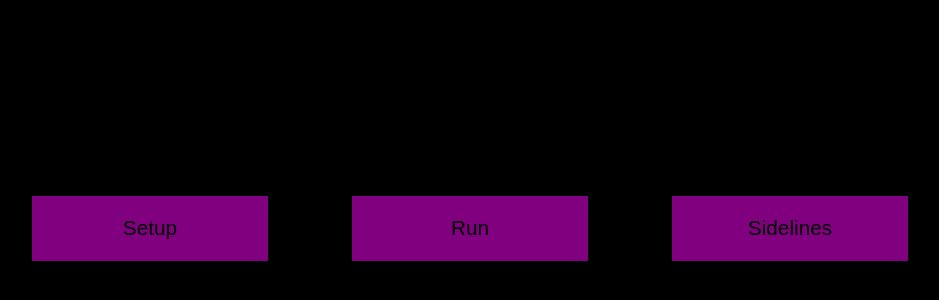
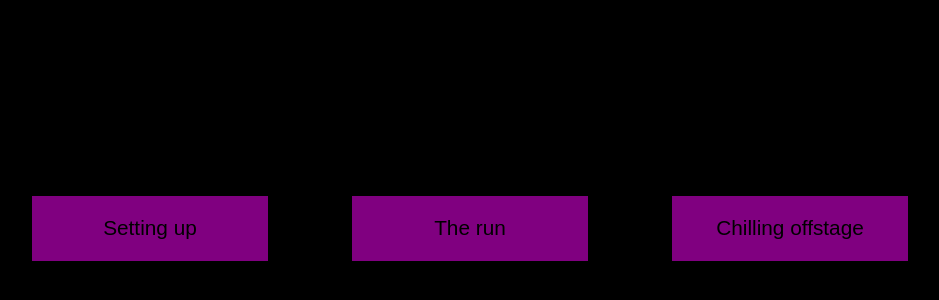
Before and after one commit to codl/esa_ambience, a plain HTML site: page index.html in a window 1280 px wide. Shown: the part 34-334 px from the top of the page, without its empty margins (170-1109 px from the left). Drawn offline with Linux system fonts and the light colour scheme.

Commit message:
clean up

```diff
--- a/ambience.js
+++ b/ambience.js
@@ -10,6 +10,7 @@ window.ambience = function() {
         var audio = document.createElement("audio");
         audio.loop = true;
         audio.volume = 0;
+        audio.preload = "auto";
 
         (function(audio, input){
             var fade;
@@ -19,7 +20,6 @@ window.ambience = function() {
                     fade = null;
                 }
 
-                console.log(input.id, audio.volume);
                 var newvol = audio.volume + .04 * sign;
                 audio.volume = Math.max(0, Math.min(1, newvol));
 
@@ -38,8 +38,6 @@ window.ambience = function() {
 
             var loadedmetadata = function loadedmetadata(){
                 audio.currentTime = audio.duration * Math.random();
-                console.log(audio.currentTime, audio.duration);
-                audio.removeEventListener(loadedmetadata);
             }
 
             audio.addEventListener("loadedmetadata", loadedmetadata);
--- a/index.html
+++ b/index.html
@@ -10,17 +10,17 @@
         <div class="chooser">
             <input id="setup" type="radio" data-filename-prefix="setup" name="ambience-chooser"/>
             <label for="setup">
-                Setup
+                Setting up
             </label>
 
             <input id="run" type="radio" data-filename-prefix="purple_run" name="ambience-chooser"/>
             <label for="run">
-                Run
+                The run
             </label>
 
             <input id="sidelines" type="radio" data-filename-prefix="sidelines" name="ambience-chooser"/>
             <label for="sidelines">
-                Sidelines
+                Chilling offstage
             </label>
         </div>
     </body>
```
